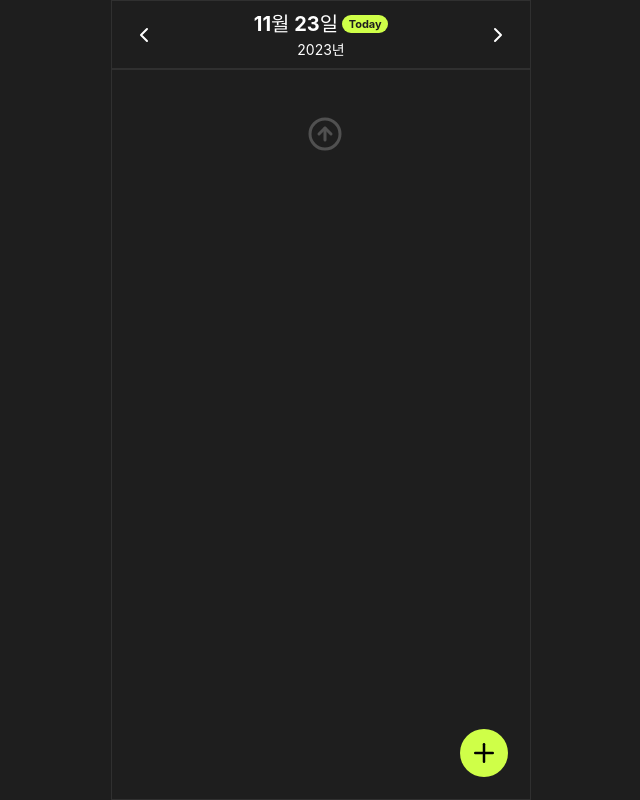
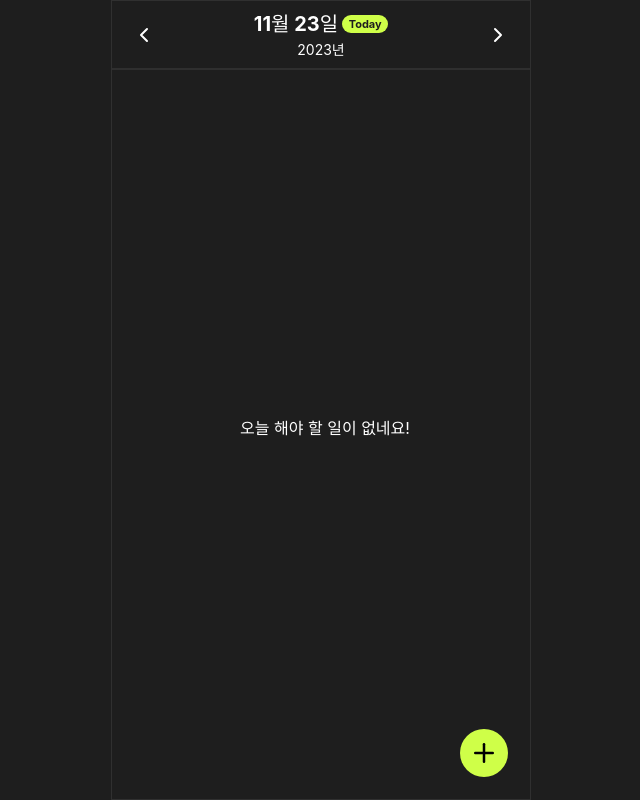
Before and after one commit to Ji-hoon/Elice-Todo-List, a React (Vite) app: page / in a window 1280 px wide. Shown: the whole page, without its empty margins (319-959 px from the left). Built offline with nearby package versions, Linux system fonts and the light colour scheme.

Commit message:
REFACTOR : todoItem에 currentDate 전달

```diff
--- a/src/components/pages/Main/index.tsx
+++ b/src/components/pages/Main/index.tsx
@@ -75,6 +75,7 @@ export default function Main() {
     setTodoItems(todayTodo);
   }
 
+  // init
   useEffect( () => {
     const savedData = localStorage.getItem('todoData');
     if (!savedData) {
@@ -85,12 +86,10 @@ export default function Main() {
     setTodoItems(parsedData);
   },[]);
 
-  useEffect( () => {
-
-  }, [todoItems]);
-
+  // date 변경 hook
   useEffect( () => {
     onRefreshTodo();
+    handleResetInputMode();
   }, [currentDate, ]);
 
 
@@ -118,25 +117,43 @@ export default function Main() {
             style={{display:"flex", flexDirection: "column", alignItems:"center",padding: "1em 1em 1em 1.5em"}}>
 
           {inputMode.type === "add" && (
-            <TodoItem itemType="add" onResetInputMode={handleResetInputMode} onRefreshTodo={onRefreshTodo} itemInfo={{}}/>
+            <TodoItem itemType="add"
+                      onResetInputMode={handleResetInputMode}
+                      onRefreshTodo={onRefreshTodo}
+                      itemInfo={{}}
+                      currentDate={currentDate}/>
           )}
 
-          {[...todoItems].map( (todo) =>  {
+          {todoItems.length > 0 && [...todoItems].map( (todo) =>  {
             return (
               <div key={todo.id} style={{padding: "0", width:"100%"}}>
                 {/* {inputMode === "edit" && inputMode.item} */}
                 {inputMode.type!=="edit" &&
-                    <TodoItem itemType="default" onResetInputMode={handleResetInputMode} onRefreshTodo={onRefreshTodo} itemInfo={{todo}}/>
+                    <TodoItem itemType="default"
+                              onResetInputMode={handleResetInputMode}
+                              onRefreshTodo={onRefreshTodo}
+                              itemInfo={{todo}}
+                              currentDate={currentDate}/>
                 }
               </div>
               )
             })
           }
 
-          <div style={{display:"flex", justifyContent:"center", width:"fit-content", margin: "2em 0 0", cursor:"pointer"}}
-              onClick={scrollToTop}>
-            <FiArrowUpCircle color="#505050" size="36"/>
-          </div>
+          {todoItems.length > 0 && (
+            <div style={{display:"flex", justifyContent:"center", width:"fit-content", margin: "2em 0 0", cursor:"pointer"}}
+                 onClick={scrollToTop}>
+                <FiArrowUpCircle color="#505050" size="36"/>
+            </div>
+          )}
+
+          {(todoItems.length == 0 && inputMode.type !== "add") && (
+            <div style={{height:"calc(100vh - 7em)", display:"flex", alignItems:"center", userSelect: "none"}}>
+                오늘 해야 할 일이 없네요!
+            </div>
+          )}
+
+
 
         </div>
       </section>
```
